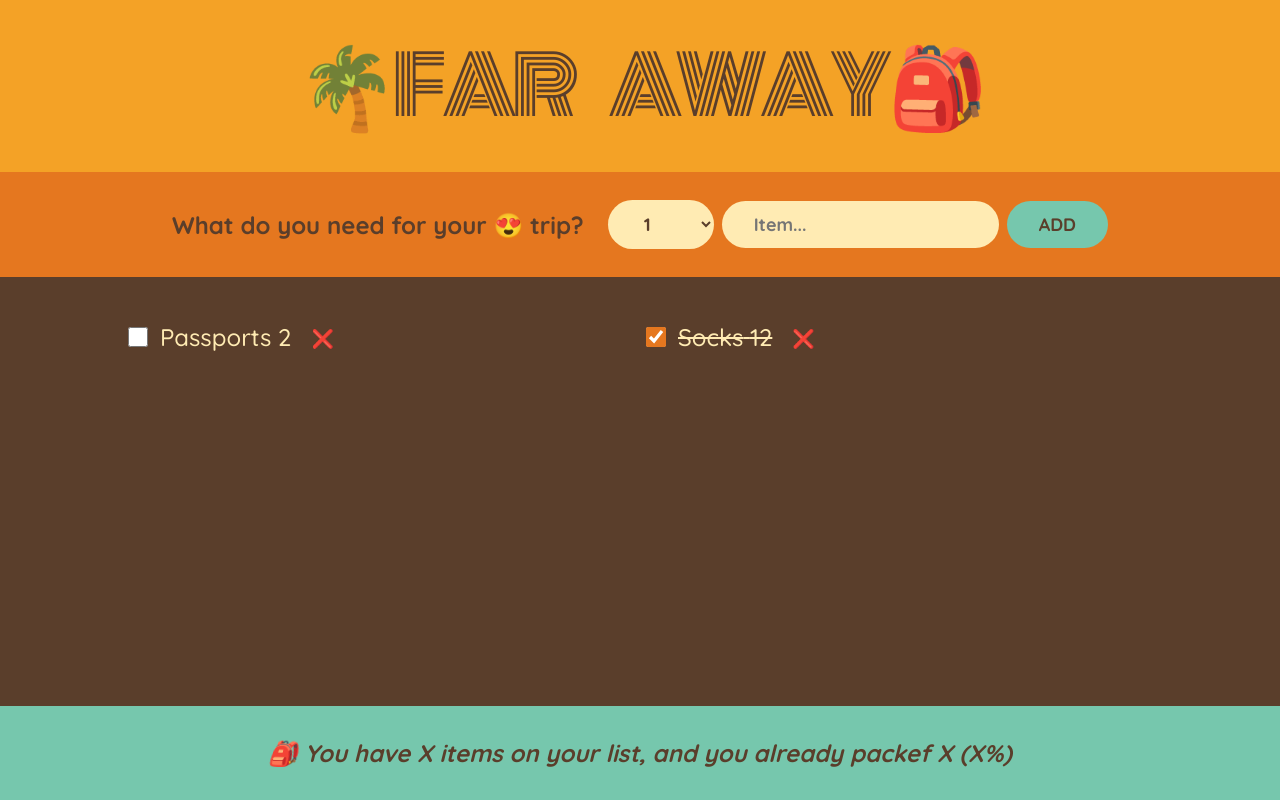
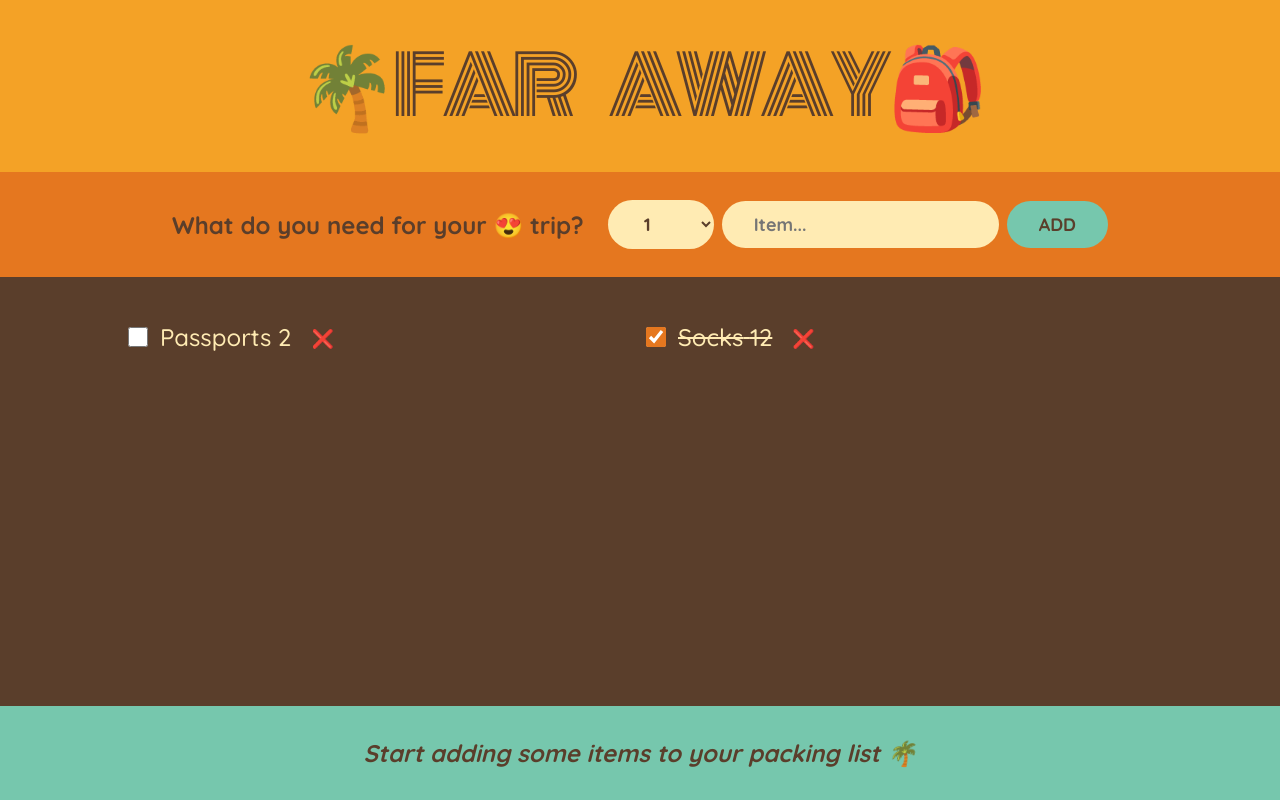
Before and after one commit to 1um1n0517y01/react-travel-list, a React (Create React App) app: page / in a window 1280 px wide. Built offline with nearby package versions, Linux system fonts and the light colour scheme.

Commit message:
Calculating Statistics as Derived State

```diff
--- a/src/App.js
+++ b/src/App.js
@@ -36,7 +36,7 @@ export default function App() {
         onDeleteItem={handleDeleteItem}
         onToggleItem={handleToggleItem}
       />
-      <Stats />
+      <Stats items={items} />
     </div>
   );
 }
@@ -60,7 +60,6 @@ function Form({ onAddItems }) {
       quantity,
       packed: false,
     };
-    console.log(newItem);
 
     onAddItems(newItem);
 
@@ -109,10 +108,28 @@ function PackingList({ items, onDeleteItem, onToggleItem }) {
   );
 }
 
-function Stats() {
+function Stats({ items }) {
+  if (items.length <= initialItems.length) {
+    return (
+      <footer className='stats'>
+        <em>Start adding some items to your packing list 🌴</em>
+      </footer>
+    );
+  }
+
+  const numItems = items.length;
+  // Filter returns an array so we can use length
+  const numPacked = items.filter((item) => item.packed).length;
+  const percentage = Math.round((numPacked / numItems) * 100);
+
   return (
     <footer className='stats'>
-      <em> 🎒 You have X items on your list, and you already packef X (X%)</em>
+      <em>
+        {percentage !== 100
+          ? `🎒 You have ${numItems} items on your list, and you already packed
+        ${numPacked} (${percentage}%)`
+          : `You got everything! Ready to go ✈️`}
+      </em>
     </footer>
   );
 }
```
